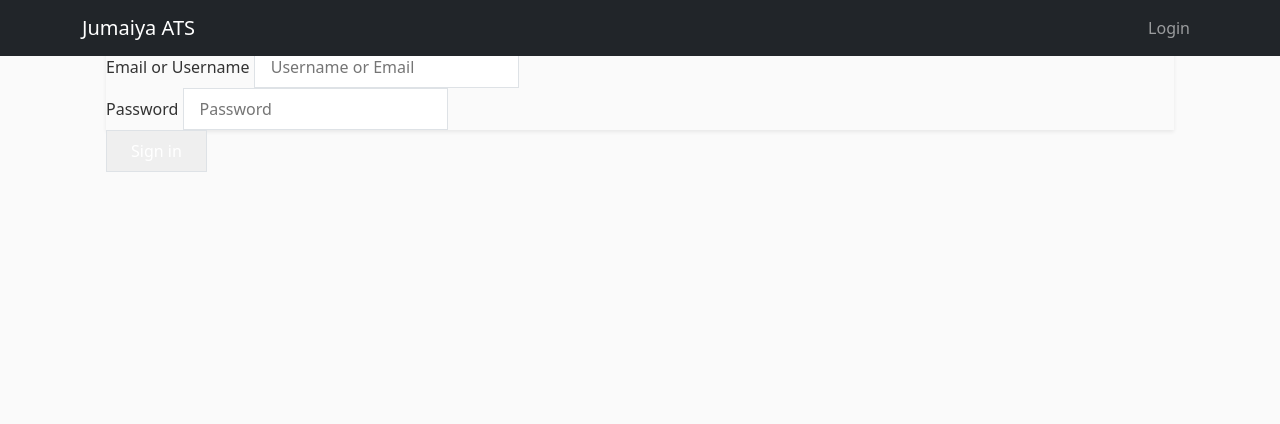
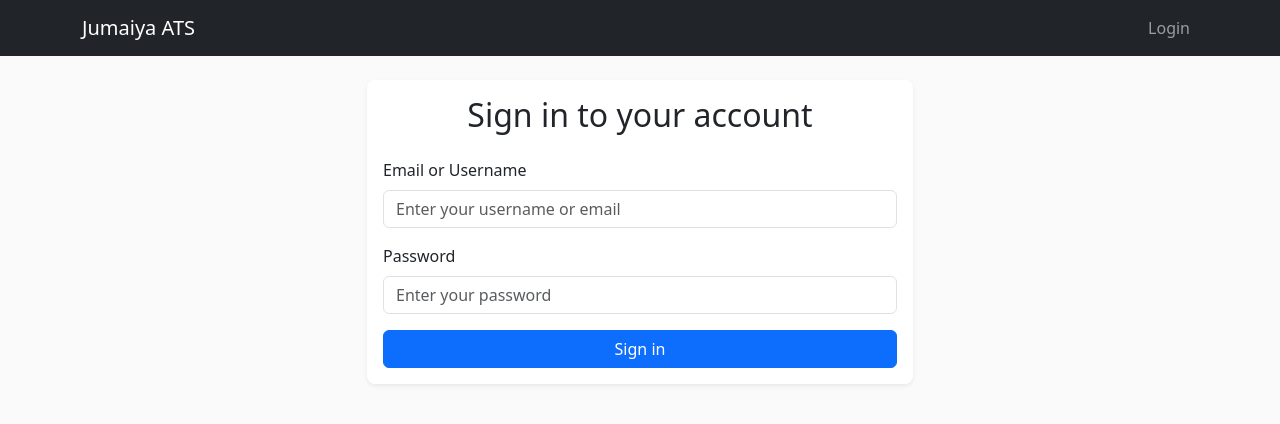
Before and after one commit to AlexJumaW99/ATS, a Django app: page /login/ in a window 1280 px wide. Shown: the top 424 px of the page. Run offline with Django 5.2, Linux system fonts and the light colour scheme.

Commit message:
Bug fixes

```diff
--- a/ats_system/landing/templates/landing/base.html
+++ b/ats_system/landing/templates/landing/base.html
@@ -9,9 +9,14 @@
         body {
           background: #fafafa;
           color: #333333;
+          padding-top: 5rem; /* Add padding to body to account for fixed navbar */
         }
         .navbar {
           margin-bottom: 2rem;
+        }
+        .card {
+          border: none;
+          border-radius: 0.5rem;
         }
     </style>
 </head>
@@ -27,7 +32,10 @@
                     <div class="navbar-nav ms-auto">
                         {% if user.is_authenticated %}
                             <a class="nav-item nav-link" href="#">Welcome, {{ user.username }}</a>
-                            <a class="nav-item nav-link" href="{% url 'logout' %}">Logout</a>
+                            <form method="post" action="{% url 'logout' %}">
+                                {% csrf_token %}
+                                <button type="submit" class="nav-item nav-link btn btn-link">Logout</button>
+                            </form>
                         {% else %}
                             <a class="nav-item nav-link" href="{% url 'login' %}">Login</a>
                         {% endif %}
--- a/ats_system/landing/templates/landing/login.html
+++ b/ats_system/landing/templates/landing/login.html
@@ -3,39 +3,37 @@
 {% block title %}Login - Jumaiya ATS{% endblock %}
 
 {% block content %}
-<div class="min-h-screen flex items-center justify-center py-12 px-4 sm:px-6 lg:px-8">
-    <div class="max-w-md w-full space-y-8">
-        <div>
-            <h2 class="mt-6 text-center text-3xl font-extrabold text-gray-900">
-                Sign in to your account
-            </h2>
+<div class="row justify-content-center">
+    <div class="col-md-6">
+        <div class="card shadow-sm">
+            <div class="card-body">
+                <h2 class="card-title text-center mb-4">Sign in to your account</h2>
+
+                <form action="{% url 'login' %}" method="POST">
+                    {% csrf_token %}
+
+                    <div class="mb-3">
+                        <label for="username" class="form-label">Email or Username</label>
+                        <input id="username" name="username" type="text" required class="form-control" placeholder="Enter your username or email">
                     </div>
-        <!-- Login Form -->
-        <form class="mt-8 space-y-6" action="{% url 'login' %}" method="POST">
-            {% csrf_token %}
-            <div class="rounded-md shadow-sm -space-y-px">
-                <div>
-                    <label for="username" class="sr-only">Email or Username</label>
-                    <input id="username" name="username" type="text" required class="appearance-none rounded-none relative block w-full px-3 py-2 border border-gray-300 placeholder-gray-500 text-gray-900 rounded-t-md focus:outline-none focus:ring-indigo-500 focus:border-indigo-500 focus:z-10 sm:text-sm" placeholder="Username or Email">
-                </div>
-                <div>
-                    <label for="password" class="sr-only">Password</label>
-                    <input id="password" name="password" type="password" required class="appearance-none rounded-none relative block w-full px-3 py-2 border border-gray-300 placeholder-gray-500 text-gray-900 rounded-b-md focus:outline-none focus:ring-indigo-500 focus:border-indigo-500 focus:z-10 sm:text-sm" placeholder="Password">
-                </div>
+
+                    <div class="mb-3">
+                        <label for="password" class="form-label">Password</label>
+                        <input id="password" name="password" type="password" required class="form-control" placeholder="Enter your password">
                     </div>
 
                     {% if error %}
-            <div class="text-red-500 text-sm text-center">
+                    <div class="alert alert-danger text-center" role="alert">
                         {{ error }}
                     </div>
                     {% endif %}
 
-            <div>
-                <button type="submit" class="group relative w-full flex justify-center py-2 px-4 border border-transparent text-sm font-medium rounded-md text-white bg-indigo-600 hover:bg-indigo-700 focus:outline-none focus:ring-2 focus:ring-offset-2 focus:ring-indigo-500">
-                    Sign in
-                </button>
+                    <div class="d-grid">
+                        <button type="submit" class="btn btn-primary">Sign in</button>
                     </div>
                 </form>
             </div>
         </div>
+    </div>
+</div>
 {% endblock %}
```
Also changed, not shown: ats_system/db.sqlite3. Lines whose indentation alone changed are shown as unchanged.
